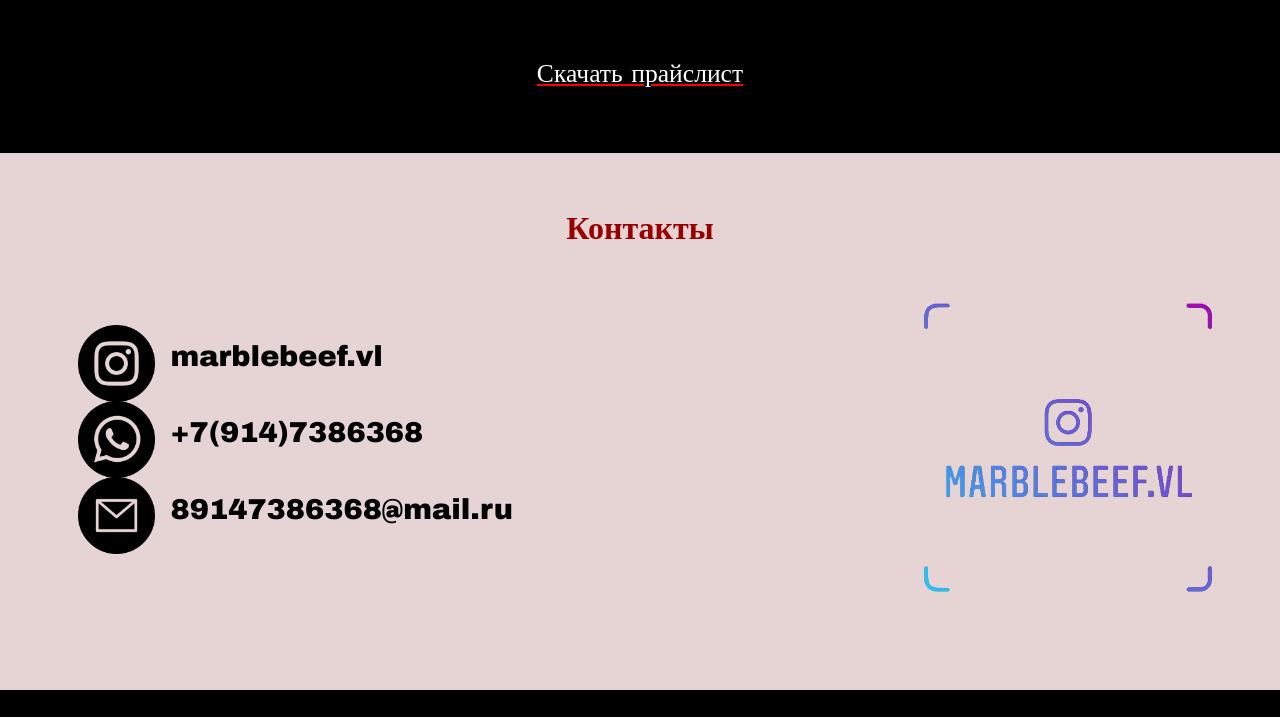
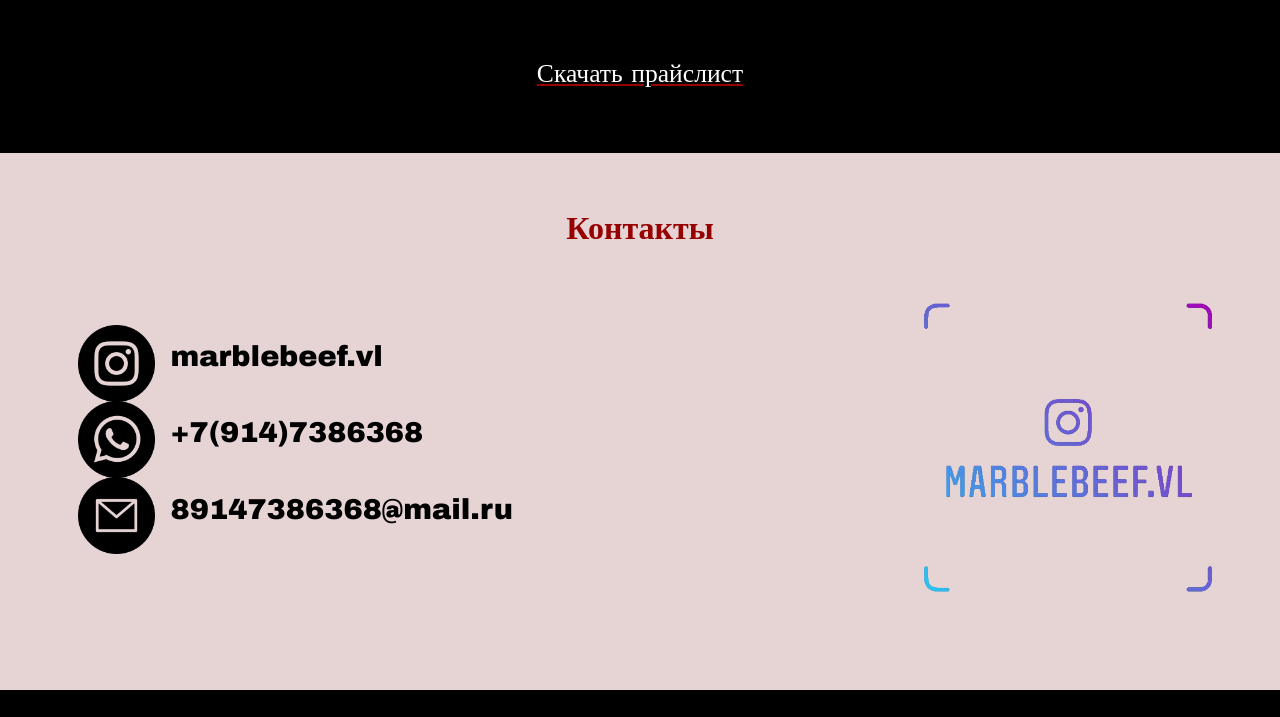
Before and after one commit to Andrey-Rudenko/Site.github.io, a plain HTML site: page index.html in a window 1280 px wide. Shown: the part 2300-3017 px from the top of the page. Drawn offline with Linux system fonts and the light colour scheme.

Commit message:
Update style.css

```diff
--- a/style.css
+++ b/style.css
@@ -259,7 +259,7 @@ footer li{
   color:white;
 }
 .download a{
-  text-decoration-color: red;
+  text-decoration-color: #960000;
 }
 @media screen and (min-width: 640px) {
   .toggle-button {
```
